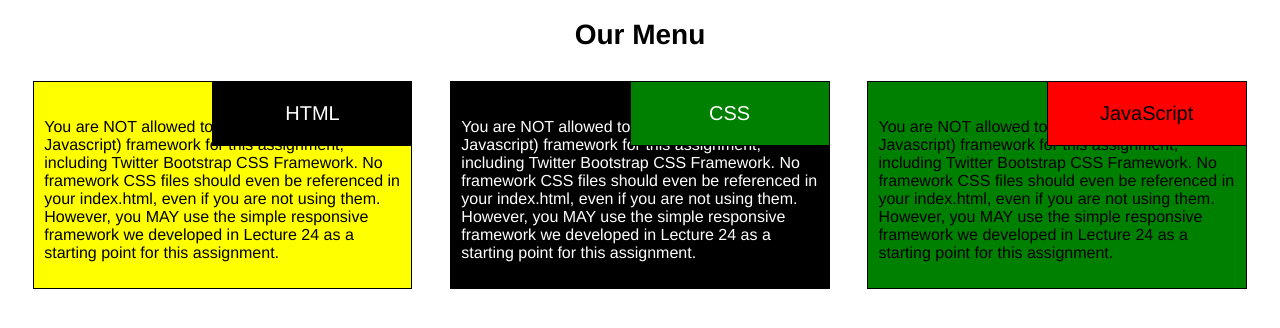
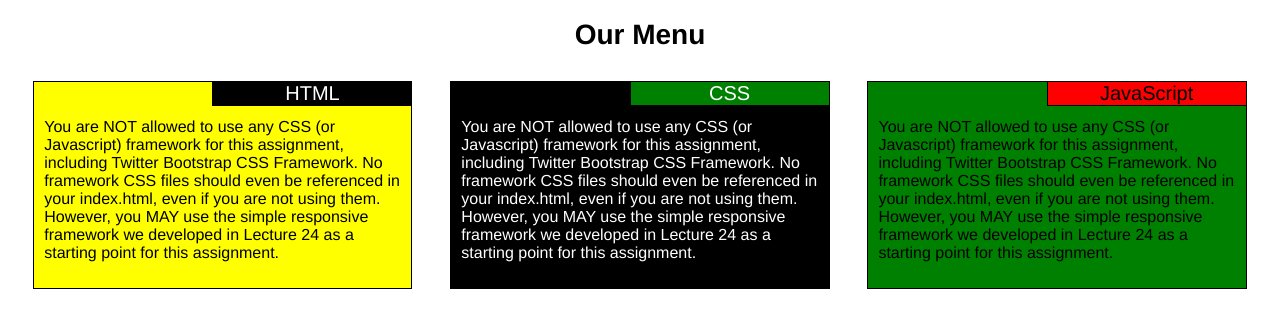
Before and after one commit to savaultras/module2-solution, a plain HTML site: page index.html in a window 1280 px wide. Drawn offline with Linux system fonts and the light colour scheme.

Commit message:
Update index.html

```diff
--- a/index.html
+++ b/index.html
@@ -10,7 +10,7 @@
 
 <div class="row1" >
 	<div class="row1-col1 col-sm-12 col-md-6 col-lg-4">
-		<div class="row1-col-row1 row1-col1-row1"><p>HTML</p></div>
+		<div class="row1-col-row1 row1-col1-row1">HTML</div>
 		<div class="row1-col-row2">
 			<p>You are NOT allowed to use any CSS (or Javascript) framework for this assignment, including Twitter Bootstrap CSS Framework.
 			No framework CSS files should even be referenced in your index.html, even if you are not using them.
@@ -19,7 +19,7 @@
 		</div>
 	</div>
 	<div class="row1-col2 col-sm-12 col-md-6 col-lg-4">
-		<div class="row1-col-row1 row1-col2-row1"><p>CSS</p></div>
+		<div class="row1-col-row1 row1-col2-row1">CSS</div>
 	    <div class="row1-col-row2">
 	    	<p>You are NOT allowed to use any CSS (or Javascript) framework for this assignment, including Twitter Bootstrap CSS Framework.
 			No framework CSS files should even be referenced in your index.html, even if you are not using them.
@@ -28,7 +28,7 @@
 	    </div>
 	</div>
 	<div class="row1-col3 col-sm-12 col-md-12 col-lg-4">
-		<div class="row1-col-row1 row1-col3-row1"><p>JavaScript</p></div>
+		<div class="row1-col-row1 row1-col3-row1">JavaScript</div>
 	    <div class="row1-col-row2">
 	    	<p>You are NOT allowed to use any CSS (or Javascript) framework for this assignment, including Twitter Bootstrap CSS Framework.
 			No framework CSS files should even be referenced in your index.html, even if you are not using them.
```
